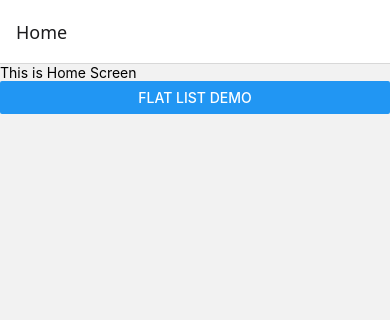
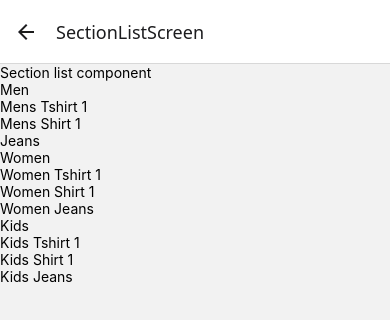
Before and after one commit to PrashantMaurya252/react-native-cli, a React Native app: screen /SectionListScreen in a window 390 px wide. Shown: the top 320 px of the page. Built offline with nearby package versions, Linux system fonts and the light colour scheme.

Commit message:
Section List

```diff
--- a/src/screens/Home.tsx
+++ b/src/screens/Home.tsx
@@ -1,7 +1,14 @@
 import {useNavigation} from '@react-navigation/native';
 import {StackNavigationProp} from '@react-navigation/stack';
 import React from 'react';
-import {Button, Text, View} from 'react-native';
+import {
+  Button,
+  FlatList,
+  StyleSheet,
+  Text,
+  TouchableOpacity,
+  View,
+} from 'react-native';
 import {RootStackParamList} from './RootNavigation';
 
 const topics = [
@@ -10,21 +17,59 @@ const topics = [
     title: 'Flat list demo',
     screen: 'FlatListScreen',
   },
+  {
+    id: 2,
+    title: 'Section list demo',
+    screen: 'SectionListScreen',
+  },
 ];
 
 type HomeScreenNavigationProp = StackNavigationProp<RootStackParamList, 'Home'>;
 
-const Home: React.FC = () => {
-  const navigation = useNavigation<HomeScreenNavigationProp>();
+type Props = {
+  navigation: HomeScreenNavigationProp;
+};
+
+const Home: React.FC<Props> = ({navigation}) => {
+  //   const navigation = useNavigation<HomeScreenNavigationProp>();
   return (
-    <View>
+    <View style={styles.container}>
       <Text>This is Home Screen</Text>
-      <Button
+      {/* <Button
         title="Flat List Demo"
         onPress={() => navigation.navigate('FlatListScreen')}
+      /> */}
+      <FlatList
+        data={topics}
+        renderItem={({item}) => (
+          <TouchableOpacity
+            style={styles.topicButton}
+            onPress={() =>
+              navigation.navigate(item.screen as keyof RootStackParamList)
+            }>
+            <Text style={styles.topicText}>{item.title}</Text>
+          </TouchableOpacity>
+        )}
       />
     </View>
   );
 };
 
+const styles = StyleSheet.create({
+  container: {
+    flex: 1,
+    padding: 15,
+  },
+  topicButton: {
+    backgroundColor: '#e0e0e0',
+    padding: 16,
+    marginBottom: 8,
+    borderRadius: 8,
+  },
+  topicText: {
+    fontSize: 18,
+    fontWeight: 'bold',
+  },
+});
+
 export default Home;
--- a/src/screens/RootNavigation.tsx
+++ b/src/screens/RootNavigation.tsx
@@ -2,10 +2,12 @@ import {createStackNavigator} from '@react-navigation/stack';
 import React from 'react';
 import Home from './Home';
 import FlatListScreen from './FlatListScreen';
+import SectionListScreen from './SectionListScreen';
 
 export type RootStackParamList = {
   Home: undefined;
   FlatListScreen: undefined;
+  SectionListScreen: undefined;
 };
 
 const Stack = createStackNavigator<RootStackParamList>();
@@ -15,6 +17,7 @@ const RootNavigation: React.FC = () => {
     <Stack.Navigator>
       <Stack.Screen name="Home" component={Home} />
       <Stack.Screen name="FlatListScreen" component={FlatListScreen} />
+      <Stack.Screen name="SectionListScreen" component={SectionListScreen} />
     </Stack.Navigator>
   );
 };
--- /dev/null
+++ b/src/screens/SectionListScreen.tsx
@@ -0,0 +1,46 @@
+import {SectionList, Text, View} from 'react-native';
+
+const SectionListScreen: React.FC = () => {
+  const SECTION_DATA = [
+    {
+      title: 'Men',
+      data: ['Mens Tshirt 1', 'Mens Shirt 1', 'Jeans'],
+    },
+    {
+      title: 'Women',
+      data: ['Women Tshirt 1', 'Women Shirt 1', 'Women Jeans'],
+    },
+    {
+      title: 'Kids',
+      data: ['Kids Tshirt 1', 'Kids Shirt 1', 'Kids Jeans'],
+    },
+  ];
+
+  const handleRenderItem = ({item}: {item: string}) => (
+    <View>
+      <Text>{item}</Text>
+    </View>
+  );
+
+  const renderSectionHeader = ({
+    section: {title},
+  }: {
+    section: {title: string};
+  }) => (
+    <View>
+      <Text>{title}</Text>
+    </View>
+  );
+  return (
+    <View>
+      <Text>Section list component</Text>
+      <SectionList
+        renderSectionHeader={renderSectionHeader}
+        sections={SECTION_DATA}
+        renderItem={handleRenderItem}
+      />
+    </View>
+  );
+};
+
+export default SectionListScreen;
```
